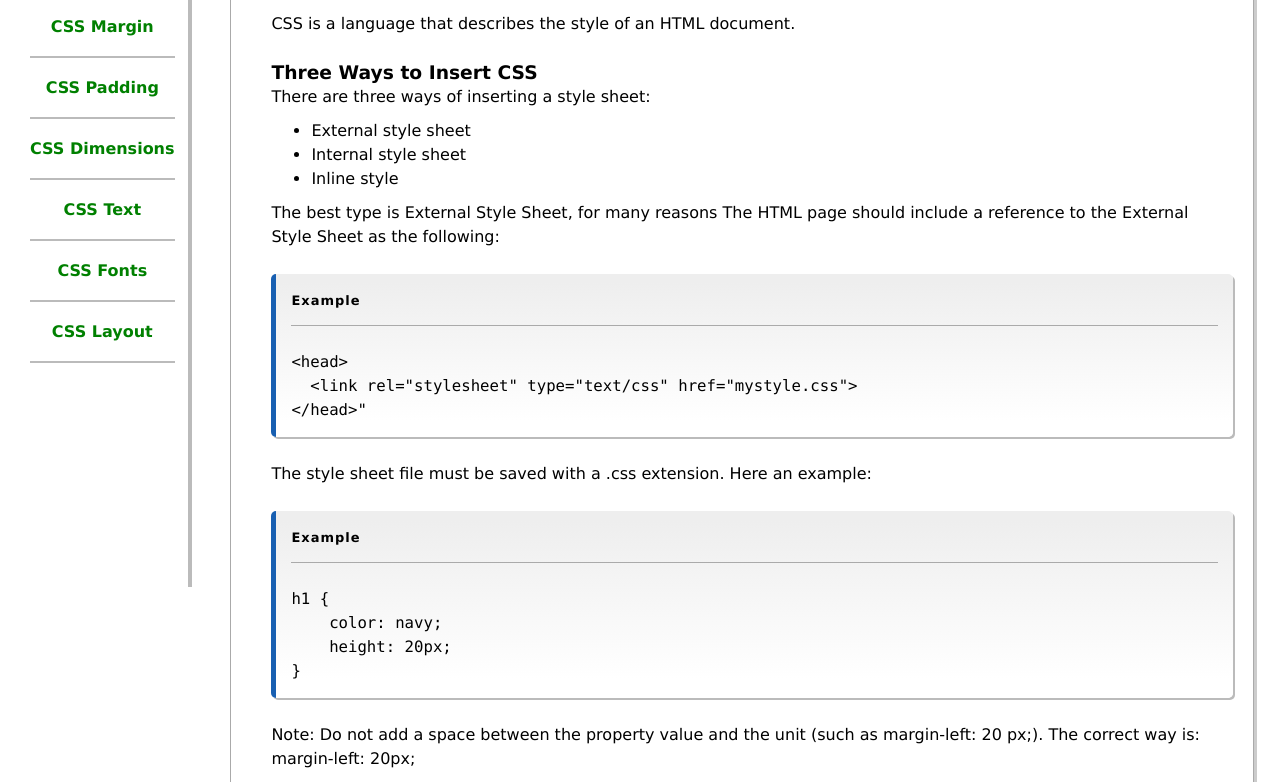
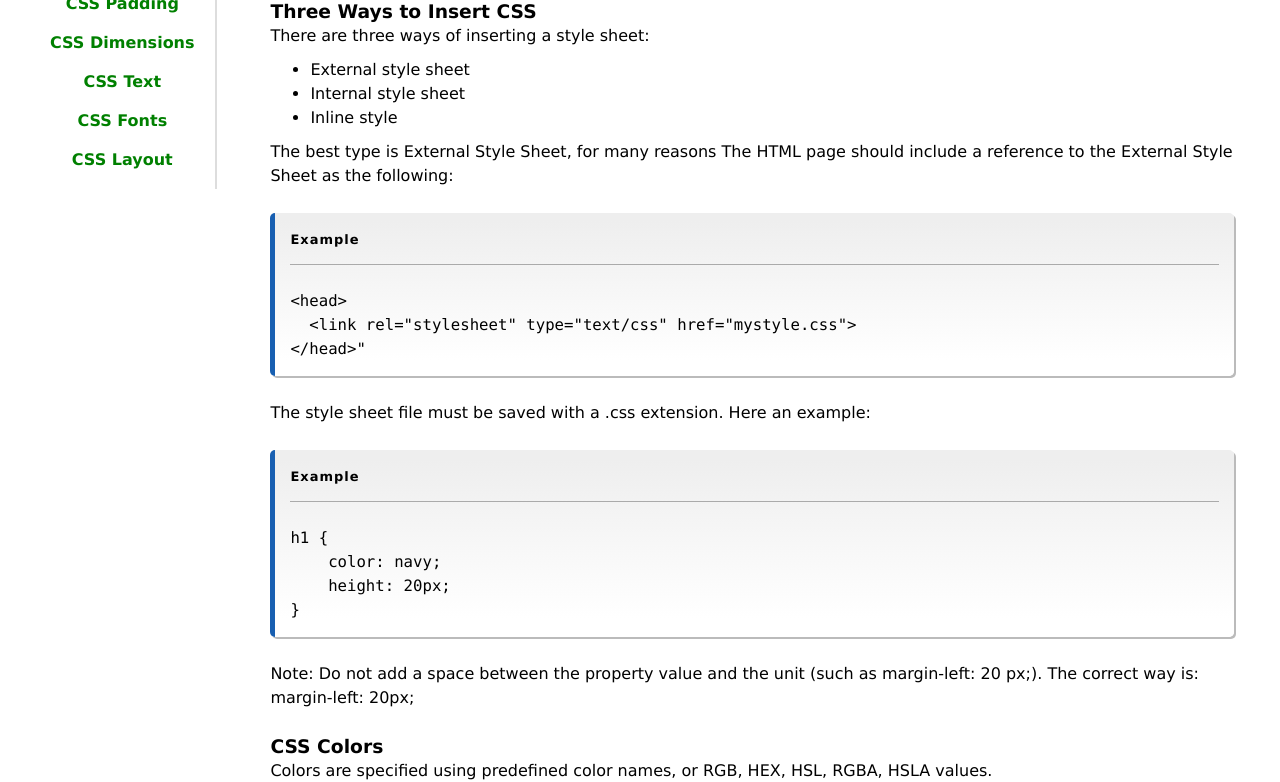
Before and after one commit to systemry420/web-documentation, a plain HTML site: page css-page.html in a window 1280 px wide. Shown: the part 213-995 px from the top of the page. Drawn offline with Linux system fonts and the light colour scheme; a script that the page names is missing.

Commit message:
Fixing issues of positioning and display

```diff
--- a/app.css
+++ b/app.css
@@ -45,28 +45,18 @@
     background-color: #4CAF50;
 }
 
-aside{
-    height: 100%;
-    width: 15vw;
-    position: fixed;
-    top: 0;
-    z-index: -1;
-    border-right: 4px solid #bbb;
-}
-
 nav#aside{
     position: fixed;
     min-width: 60px;
-    z-index: 1;
     text-align: center;
-    margin-left: 10px;
+    margin: 30px;
+    border-right: 2px solid #ddd;
 }
 
 #aside ul li{
     display: block;
-    margin: 20px;
+    margin: 0 20px;
     list-style: none;
-    border-bottom: 2px solid #bbb;
     padding-bottom: 20px;
 }
 
@@ -83,19 +73,14 @@ nav#aside{
 
 #main-doc{
     margin-left: 18%;
-    position: relative;
     height: auto;
-    top:0px;
     width: 80vw;
-    display: block;
-    z-index: -22;
 }
 
 .main-section{
-    margin: 40px 0;
-    border: 1px solid #aaa;
+    margin: 50px 0;
+    border-top: none;
     border-radius: 5px;
-    box-shadow: 3px 3px #ccc;
 }
 
 .main-section a{
@@ -111,9 +96,6 @@ nav#aside{
 }
 .main-section article ul li{
     padding:px;
-}
-#css-intro{
-    margin-top: 80px;
 }
 
 .main-section article{
--- a/css-page.html
+++ b/css-page.html
@@ -16,8 +16,8 @@
         </ul>
     </nav>
 
-    <aside>
-            <header><h2>CSS Parts</h2></header>
+
+
         <nav id="aside">
             <ul>
                 <a class="nav-link" href="#css-intro">
@@ -46,7 +46,6 @@
                 </a>
             </ul>
         </nav>
-    </aside>
 
     <main id="main-doc">
         <section class="main-section" id="css-intro">
```
Lines whose indentation alone changed are shown as unchanged.
